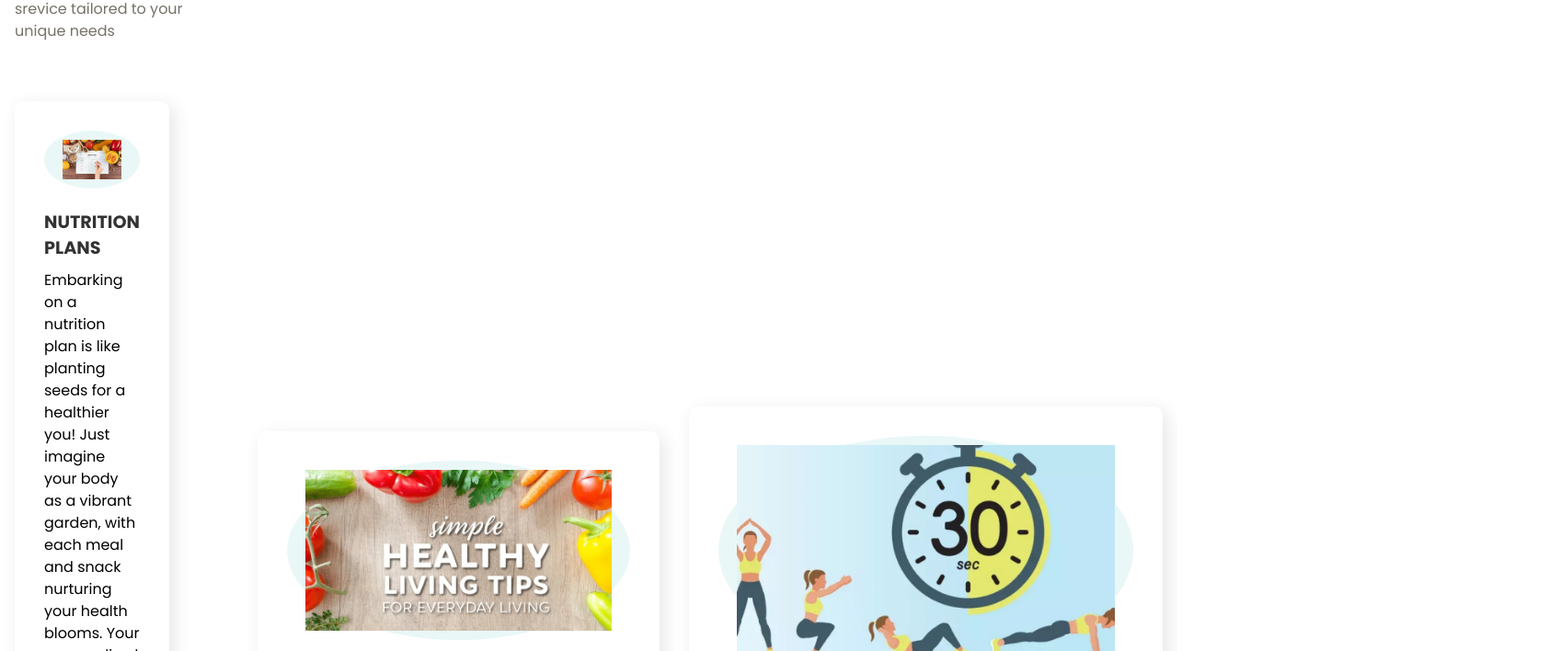
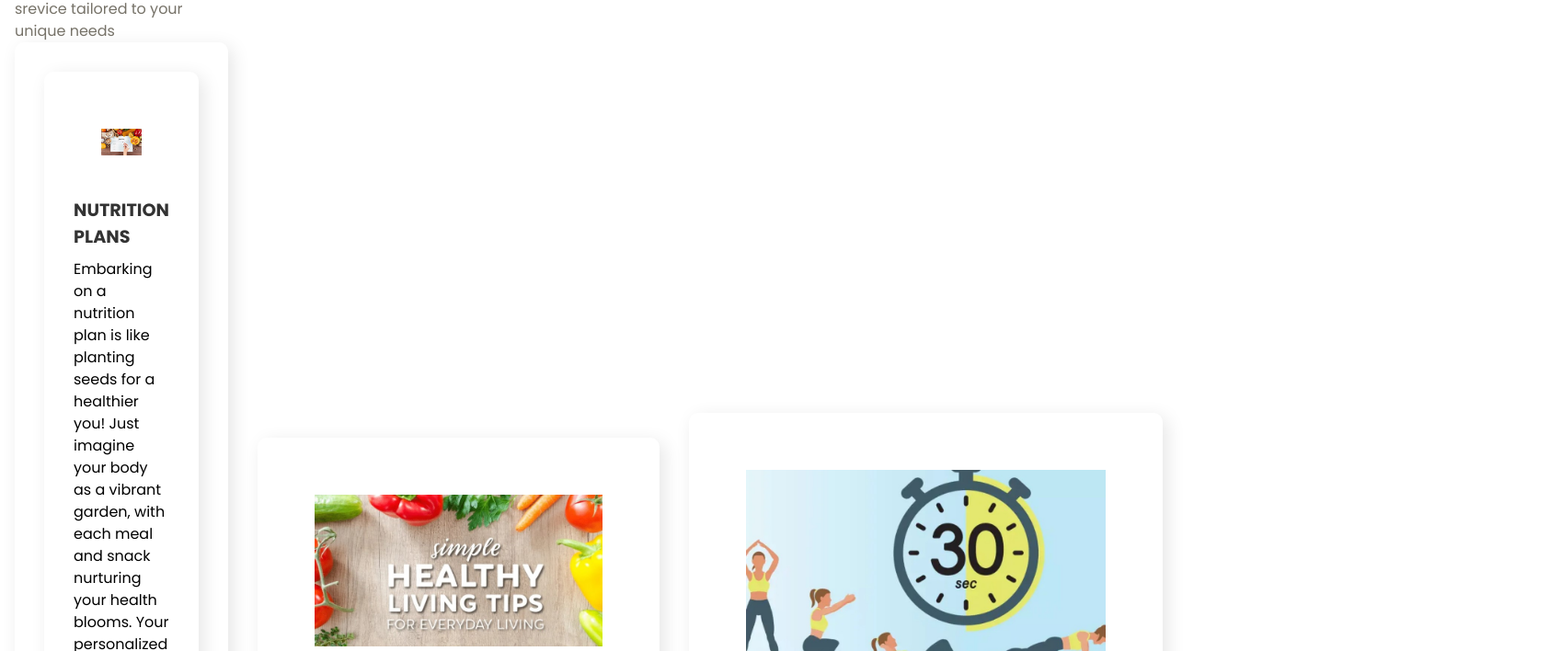
Before and after one commit to sherry123-gh/wellness-react, a React (Vite) app: page / in a window 1280 px wide. Shown: the part 992-1700 px from the top of the page at 92% size, 1697 px wide, since content can reach past the window. Built offline with nearby package versions, Linux system fonts and the light colour scheme; a web font is replaced by a local one.

Commit message:
edit my home

```diff
--- a/src/App.css
+++ b/src/App.css
@@ -37,7 +37,6 @@
 }
 
 img{
-    width: 100%;
     display:flex;
 }
 a{
@@ -107,7 +106,7 @@ header{
     padding-top: 30px;
 }
 .header_form form{
-    display: flex;
+    display:flex;
     gap: 1rem;
     padding: 2rem;
     background-color: white;
@@ -115,9 +114,6 @@ header{
     box-shadow: 5px 5px 20px rgba(0,0,0,0.2);
     }
 .header_form input{
-    padding: 1rem;
-    outline: none;
-    border: none;
     font-size: 1rem;
     color:#12ac8e;
     background-color: #e9f7f7;
@@ -139,7 +135,7 @@ header{
     color:#12ac8e;
 }
 .service_header{
-    display: flex;
+    display:flex;
     align-items: center;
     justify-content:space-between;
     gap: 2rem;
@@ -165,11 +161,21 @@ header{
     color: white;
     background-color: #12ac8e;
 }
-.service_grid{
-    margin-top:4rem;
-    display: grid;
+.service_grid {
+    display: flex;
     grid-template-columns: repeat(3, 1fr);
     gap: 2rem;
+    margin-bottom: 1rem;
+    padding: 30px;
+    font-size: rem;
+    color:#12ac8e;
+    border-radius:100%;
+    transition: 0.3s;
+    padding:2rem;
+    text-align: left;
+    border-radius:10px;
+    box-shadow: 5px 5px 20px rgba(0,0,0,0.1);
+    cursor: pointer;
 }
 .service_card{
     padding:2rem;
@@ -177,15 +183,14 @@ header{
     border-radius:10px;
     box-shadow: 5px 5px 20px rgba(0,0,0,0.1);
     cursor: pointer;
-    display: block;
+
 }
 .service_card span{
-    display: inline-block;
+    display: flex;
     margin-bottom: 1rem;
-    padding: 10px 20px;
+    padding: 30px;
     font-size: 2.5rem;
     color:#12ac8e;
-    background-color: #e9f7f7;
     border-radius:100%;
     transition: 0.3s;
 }
@@ -304,7 +309,7 @@ header{
     color: #13ae8f;
 }
 
-span{
+.span{
     color: #fb923c;
     font-style: italic;
 }
@@ -604,7 +609,7 @@ span{
     padding-bottom: 20px;
 }
 
-input[type="text"], input[type="email"], input[type="tel"] {
+.input[type="text"], input[type="email"], input[type="tel"] {
     width: 100%;
     padding: 12px;
     border: none;
@@ -613,11 +618,11 @@ input[type="text"], input[type="email"], input[type="tel"] {
     transition: background-color 0.3s ease;
 }
 
-input[type="text"]:focus, input[type="email"]:focus, input[type="tel"]:focus {
+.input[type="text"]:focus, input[type="email"]:focus, input[type="tel"]:focus {
     background-color: #fff;
 }
 
-input[type="submit"] {
+.input[type="submit"] {
     margin-top: 15px;
     padding: 12px 20px;
     background-color: #4caf50;
@@ -628,7 +633,7 @@ input[type="submit"] {
     transition: background-color 0.3s ease;
 }
 
-input[type="submit"]:hover {
+.input[type="submit"]:hover {
     background-color: #45a049;
 }
 .summary-section {
--- a/src/Pages/Home.jsx
+++ b/src/Pages/Home.jsx
@@ -51,7 +51,7 @@ const Home = () => {
                         </p>
                         <div className="service_grid">
                             <div className="service_card">
-                                <span><img src="src/images/nutrition.jpg" alt=""height="300"width="300" /></span>
+                                <span><img src="src/images/nutrition.jpg" alt=""height="300"width="400" /></span>
                                 <h4>NUTRITION PLANS</h4>
                                 <p>Embarking on a nutrition plan is like planting seeds for a healthier you! Just imagine your body as a
                                     vibrant garden, with each meal and snack nurturing your health blooms. Your personalized nutrition plan is
@@ -65,7 +65,7 @@ const Home = () => {
                         </div>
                     </div>
                     <div className="service_card">
-                        <span><img src="src/images/healthy.jpg" alt=""height="300"width="300"/></span>
+                        <span><img src="src/images/healthy.jpg" alt=""height="300"width="400"/></span>
                         <h4>HEALTHY TIPS</h4>
                         <p>Let's dive into a treasure trove of adorable ways to boost your health! Picture yourself as a wellness
                             explorer, discovering the secret paths to a happier, healthier life. Start your day with a giggle-filled
@@ -80,7 +80,7 @@ const Home = () => {
                     </div>
 
                     <div className="service_card">
-                        <span><img src="src/Images/workout.jpg" alt=""height="300"width="300"/></span>
+                        <span><img src="src/Images/workout.jpg" alt=""height="300"width="400"/></span>
                         <h4>WORKOUT ROUTINES</h4>
                         <p>Let's embark on a fitness journey that's as fun as a hopscotch game! When it comes to workouts, think
                             of yourself as a joyful athlete in training. Start with warm-up dances that make your heart skip with
```
